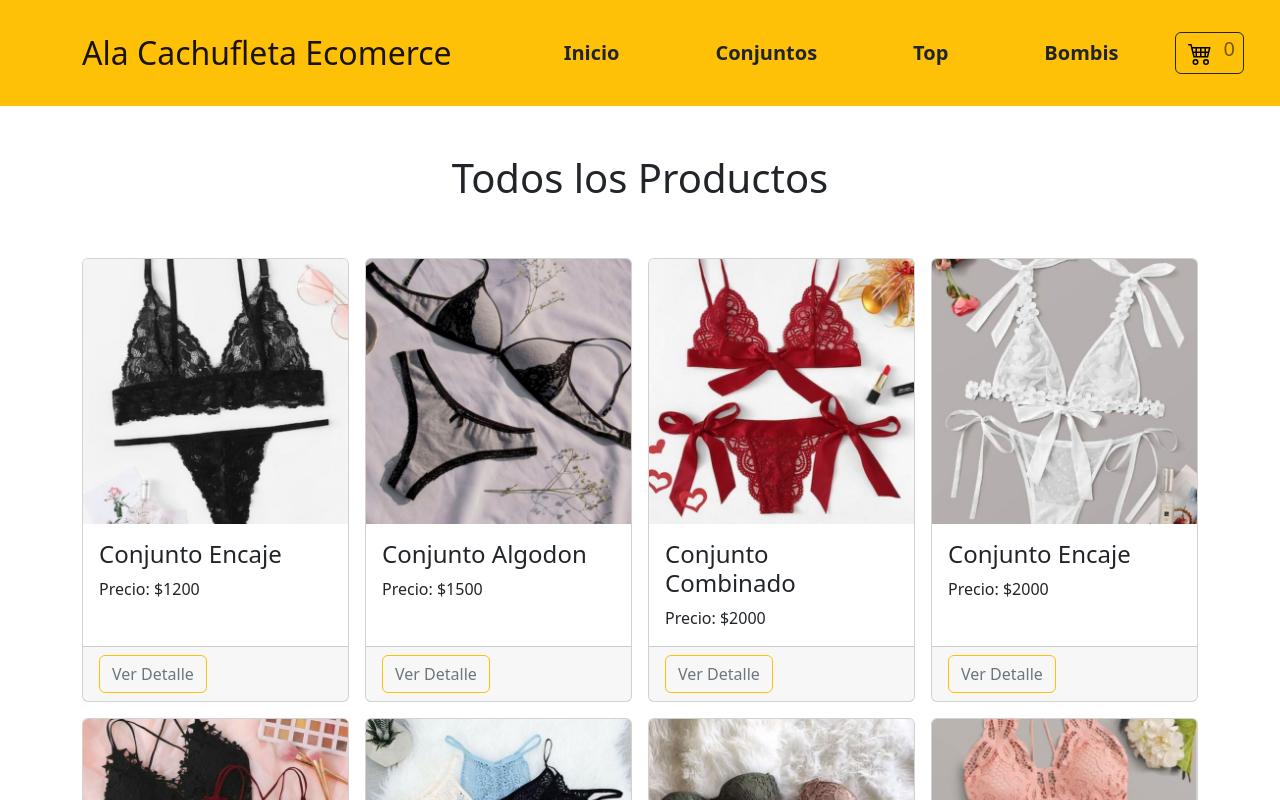
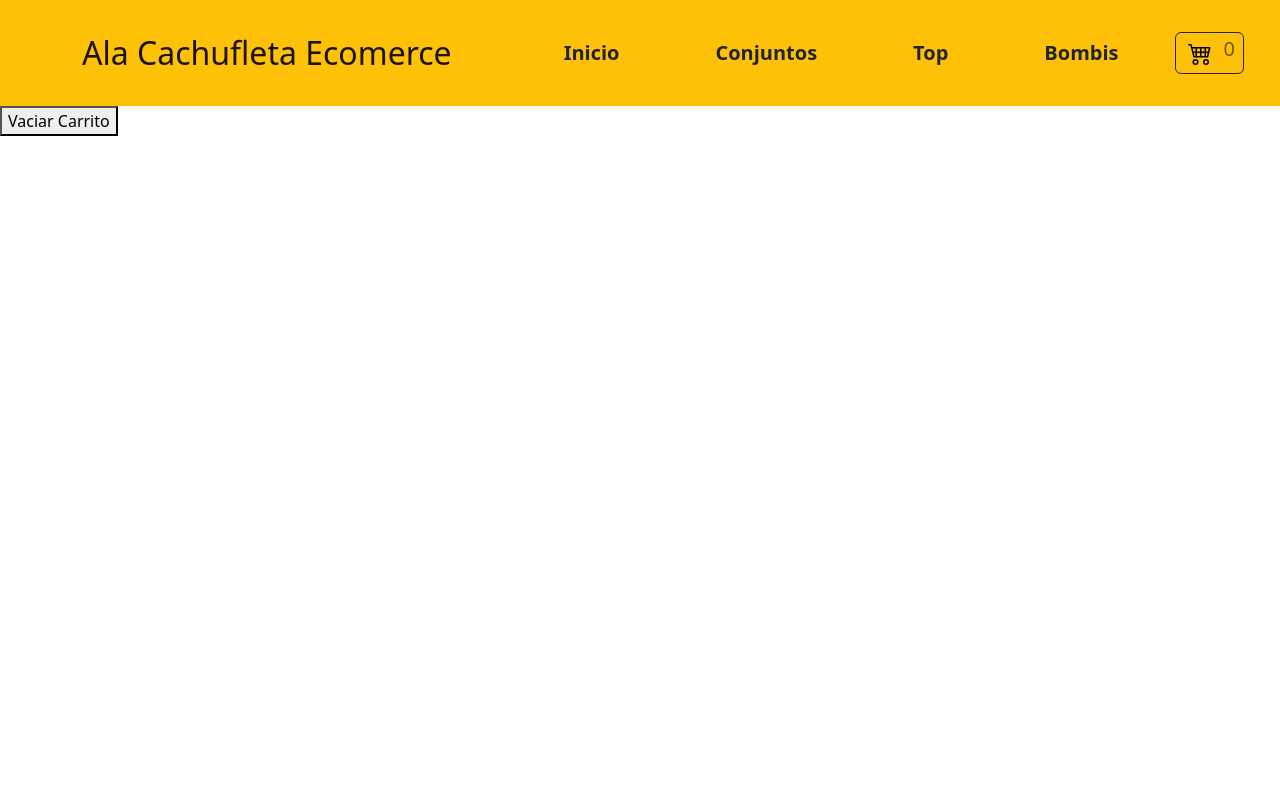
Before and after one commit to sole-arguello/PF-React-ArguelloMariaSoledad, a React (Vite) app in the folder ecomerce/: page /cart in a window 1280 px wide. Before the commit this address led to /. Shown: the top 800 px of the page. Built offline with nearby package versions, Linux system fonts and the light colour scheme.

Commit message:
agrego Context

```diff
--- a/ecomerce/src/App.jsx
+++ b/ecomerce/src/App.jsx
@@ -1,21 +1,26 @@
 //librerias
 import { BrowserRouter, Navigate, Routes, Route } from "react-router-dom";
+import { CartProvider } from "./context/CartContext";
 
 //componentes creados por mi
 import NavBar from "./components/NavBar/NavBar";
 import ItemsListContainer from "./components/ItemsListContainer/ItemsListContainer";
 //import ItemCount from "./components/ItemCount/ItemCount";
 import ItemDetailContainer from "./components/ItemDetailContainer/ItemDetailContainer";
+import CartItem from "./components/CartItem/CartItem";
 
 
 //estilos
 import "./App.css";
 import 'bootstrap/dist/css/bootstrap.min.css';
 
+
+
 function App() {
 
   return (
-    <BrowserRouter>
+    <CartProvider>
+      <BrowserRouter>
        <NavBar />
 
        <Routes>
@@ -23,12 +28,15 @@ function App() {
           <Route path='/categoria/:prodCateg' element={<ItemsListContainer greeting={'Producto por Categoria'}/>} />
 
           <Route path='/item/:prodId' element={<ItemDetailContainer greeting= {'Detalle del producto'}/>} />
+          <Route path='/cart' element={<CartItem/>} />
+
 
 
           <Route path='*' element={ <Navigate to='/'/> }/>
        </Routes>
 
-    </BrowserRouter>
+      </BrowserRouter>
+    </CartProvider>
   );
 }
 
--- /dev/null
+++ b/ecomerce/src/components/CartItem/CartItem.jsx
@@ -0,0 +1,28 @@
+
+import { useCartContext } from '../../context/CartContext'
+
+function CartItem() {
+
+    const {cartList, clearCart} = useCartContext()
+    console.log(cartList)
+  return (
+    <div>
+        {
+            cartList.map( prod => {
+
+                <>
+                <img src ={prod.img} />
+                <p>{prod.categiria} - {prod.titulo}</p>
+                <p>$ {prod.precio}</p>
+                <button>X</button>
+                <p>SubTotal: </p>
+                </>
+            })
+        }
+
+        <button onClick={clearCart}>Vaciar Carrito</button>
+    </div>
+  )
+}
+
+export default CartItem
--- a/ecomerce/src/components/Itemdetail/ItemDetail.jsx
+++ b/ecomerce/src/components/Itemdetail/ItemDetail.jsx
@@ -6,9 +6,12 @@ import { Link } from 'react-router-dom'
 
 function ItemDetail({img, titulo, precio, categoria}) {
 
+  //para la condicion
   const [isCant, setIsCant] = useState(true)
 
+
   const handleOnAdd = () => {
+
     setIsCant(false)
   }
 
@@ -29,8 +32,8 @@ function ItemDetail({img, titulo, precio, categoria}) {
               isCant
               ? <ItemCount initial={1} stock={10} onAdd={handleOnAdd}/>
               : <>
-                  <Link to='/cart' >Finalizar Compra</Link>
-                  <Link to='/' >Continuar Comprando</Link>
+                  <Link to='/cart' className='btn btn-outline-danger mx-2'>Finalizar Compra</Link>
+                  <Link to='/'className='btn btn-outline-success'>Continuar Comprando</Link>
                 </>
             }
 
--- /dev/null
+++ b/ecomerce/src/context/CartContext.jsx
@@ -0,0 +1,50 @@
+import { createContext, useContext, useState } from "react";
+
+
+export const CartContext = createContext([])
+
+export const useCartContext = () => useContext(CartContext)
+
+
+export const CartProvider = ({children}) => {
+
+    //carrito comienza vacio
+    const [cartList, setCartList] = useState([])
+    console.log(cartList)
+
+    //agregar producto
+    const addItem = (newProducts) => {
+
+        setCartList([...cartList, newProducts])
+
+    }
+
+    //remover item
+
+    //vaciar carrito
+    const clearCart = () => {
+        setCartList([])
+    }
+
+// ---------------------------------------
+    return(
+        <CartContext.Provider value={{
+            cartList,
+            addItem,
+            clearCart,
+
+        }}>
+            { children }
+        </CartContext.Provider>
+    )
+}
+
+
+        // const existsItem = cartList.some(prod => prod.id === itemId)
+        // console.log(existsItem)
+        // if(!existsItem){
+        //     setCartList([...cartList, newProducts])
+        //     console.log()
+        // }else{
+        //     console.log("producto repetido")
+        // }
```
